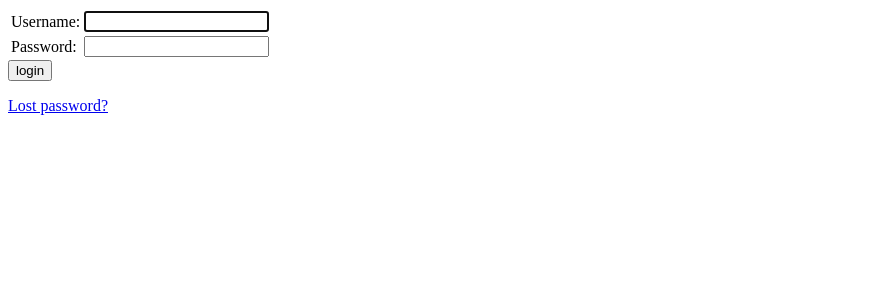
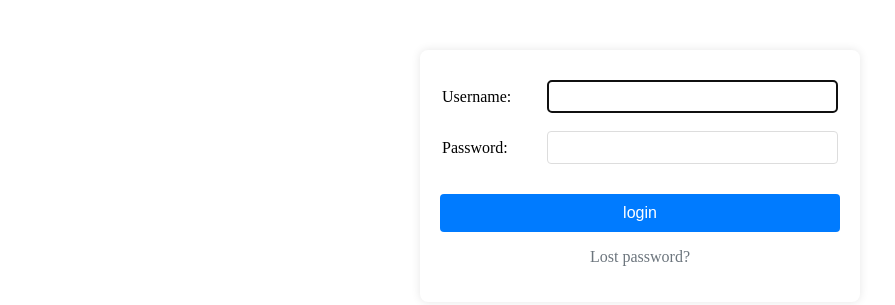
Before and after one commit to sujay1844/financia, a Django app: page /accounts/login/ in a window 1280 px wide. Shown: the top 305 px of the page, without its empty margins (0-895 px from the left). Run offline with Django 4.2, Linux system fonts and the light colour scheme.

Commit message:
add styling to login page

```diff
--- a/templates/registration/login.html
+++ b/templates/registration/login.html
@@ -1,5 +1,72 @@
-{% block content %} {% if form.errors %}
-<p>Your username and password didn't match. Please try again.</p>
+{% block content %}
+<style>
+    .login-container {
+        max-width: 400px;
+        margin: 50px auto;
+        padding: 20px;
+        box-shadow: 0 0 10px rgba(0, 0, 0, 0.1);
+        border-radius: 8px;
+        background-color: white;
+    }
+
+    .login-error {
+        color: #dc3545;
+        margin-bottom: 20px;
+        padding: 10px;
+        border-radius: 4px;
+        background-color: #f8d7da;
+    }
+
+    .login-form table {
+        width: 100%;
+        margin-bottom: 20px;
+    }
+
+    .login-form td {
+        padding: 8px 0;
+    }
+
+    .login-form input[type="text"],
+    .login-form input[type="password"] {
+        width: 100%;
+        padding: 8px;
+        border: 1px solid #ddd;
+        border-radius: 4px;
+    }
+
+    .login-form input[type="submit"] {
+        width: 100%;
+        padding: 10px;
+        background-color: #007bff;
+        color: white;
+        border: none;
+        border-radius: 4px;
+        cursor: pointer;
+        font-size: 16px;
+    }
+
+    .login-form input[type="submit"]:hover {
+        background-color: #0056b3;
+    }
+
+    .password-reset-link {
+        text-align: center;
+        margin-top: 15px;
+    }
+
+    .password-reset-link a {
+        color: #6c757d;
+        text-decoration: none;
+    }
+
+    .password-reset-link a:hover {
+        color: #007bff;
+    }
+</style>
+
+<div class="login-container">
+    {% if form.errors %}
+    <p class="login-error">Your username and password didn't match. Please try again.</p>
     {% endif %} {% if next %} {% if user.is_authenticated %}
     <p>
         Your account doesn't have access to this page. To proceed, please login with
@@ -9,7 +76,7 @@
     <p>Please login to see this page.</p>
     {% endif %} {% endif %}
 
-<form method="post" action="{% url 'login' %}">
+    <form method="post" action="{% url 'login' %}" class="login-form">
         {% csrf_token %}
         <table>
             <tr>
@@ -25,7 +92,7 @@
         <input type="hidden" name="next" value="{{ next }}" />
     </form>
 
-{# Assumes you set up the password_reset view in your URLconf #}
-<p><a href="{% url 'password_reset' %}">Lost password?</a></p>
+    <p class="password-reset-link"><a href="{% url 'password_reset' %}">Lost password?</a></p>
+</div>
 
 {% endblock %}
```
Lines whose indentation alone changed are shown as unchanged.
